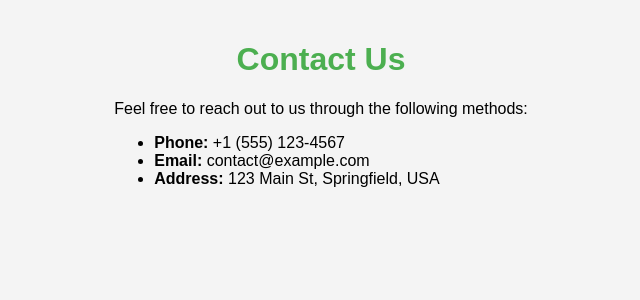
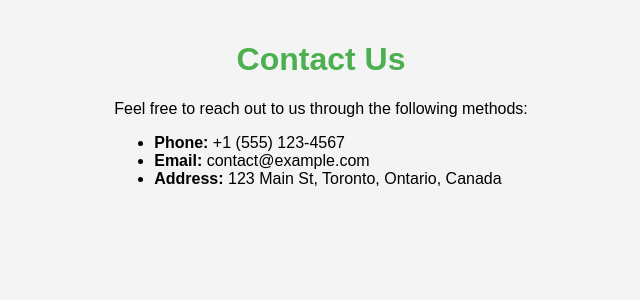
Before and after one commit to kumailDoc/QueueOntario, a React (Create React App) app in the folder queueontario-frontend/: page /contact in a window 1280 px wide. Shown: the top 300 px of the page, without its empty margins (319-959 px from the left). Built offline with nearby package versions, Linux system fonts and the light colour scheme; the HTML template or start-up script is replaced by a standard one.

Commit message:
Fixed address

```diff
--- a/queueontario-frontend/src/components/Contact.js
+++ b/queueontario-frontend/src/components/Contact.js
@@ -11,7 +11,7 @@ const Contact = () => {
       <ul>
         <li><strong>Phone:</strong> +1 (555) 123-4567</li>
         <li><strong>Email:</strong> contact@example.com</li>
-        <li><strong>Address:</strong> 123 Main St, Springfield, USA</li>
+        <li><strong>Address:</strong> 123 Main St, Toronto, Ontario, Canada</li>
       </ul>
     </div>
   );
```
